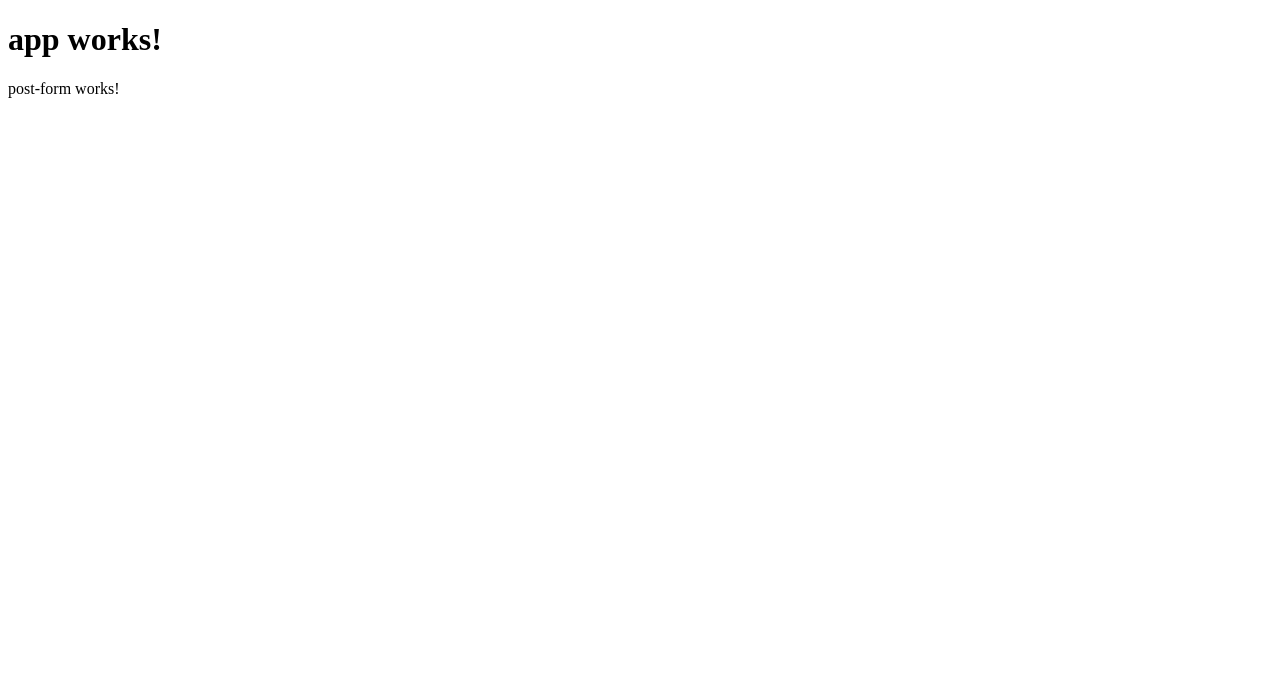
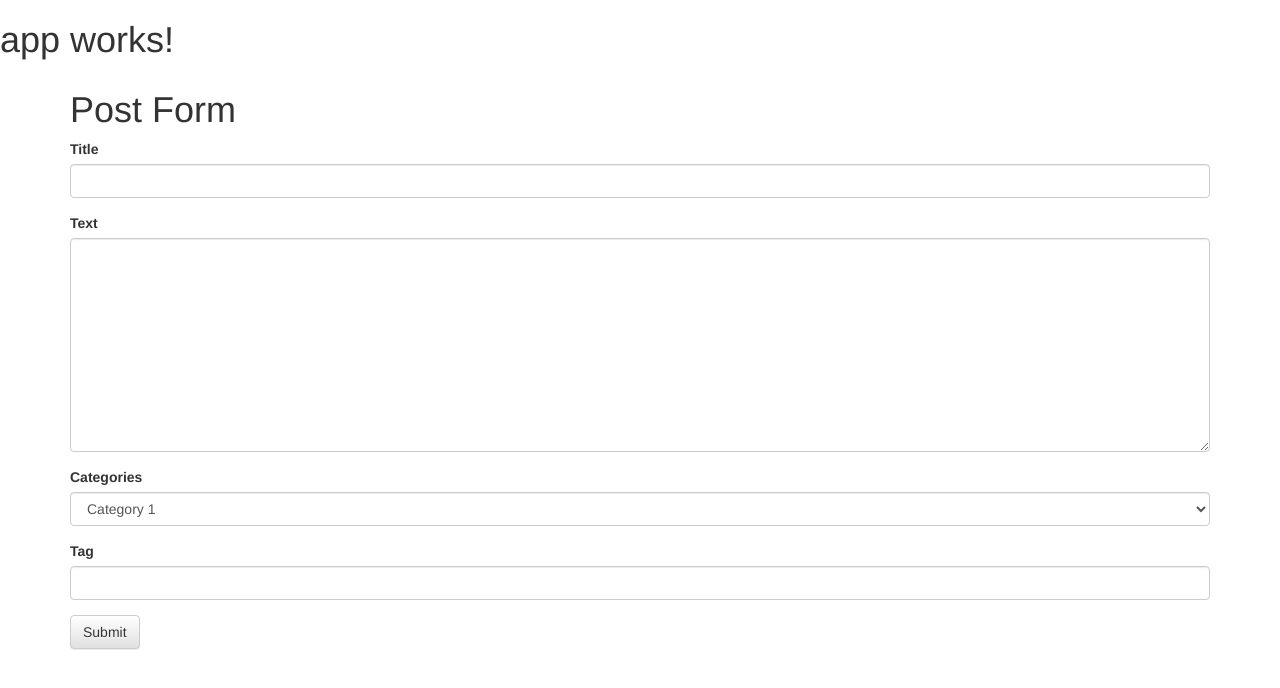
Before and after one commit to WeAreOne/ng-forms, an Angular app: page / in a window 1280 px wide. Shown: the top 688 px of the page. Built offline with nearby package versions, Linux system fonts and the light colour scheme.

Commit message:
Création du template

```diff
--- a/src/app/posts/post-form/post-form.component.html
+++ b/src/app/posts/post-form/post-form.component.html
@@ -1,3 +1,24 @@
-<p>
-  post-form works!
-</p>
+<div class="container">
+  <h1>Post Form</h1>
+  <form>
+    <div class="form-group">
+      <label for="title">Title</label>
+      <input type="text" name="title" id="title" class="form-control" required>
+    </div>
+    <div class="form-group">
+      <label for="text">Text</label>
+      <textarea name="text" id="text" cols="30" rows="10" class="form-control" required></textarea>
+    </div>
+    <div class="form-group">
+      <label for="category">Categories</label>
+      <select class="form-control" name="category" id="category">
+        <option *ngFor="let category of categories" [value]="category">{{ category }}</option>
+      </select>
+    </div>
+    <div class="form-group">
+      <label for="tag">Tag</label>
+      <input type="text" name="tag" id="tag" class="form-control">
+    </div>
+    <button type="submit" class="btn btn-default">Submit</button>
+  </form>
+</div>
--- a/src/index.html
+++ b/src/index.html
@@ -7,6 +7,12 @@
 
   <meta name="viewport" content="width=device-width, initial-scale=1">
   <link rel="icon" type="image/x-icon" href="favicon.ico">
+
+  <!-- Latest compiled and minified CSS -->
+  <link rel="stylesheet" href="https://maxcdn.bootstrapcdn.com/bootstrap/3.3.7/css/bootstrap.min.css" integrity="sha384-BVYiiSIFeK1dGmJRAkycuHAHRg32OmUcww7on3RYdg4Va+PmSTsz/K68vbdEjh4u" crossorigin="anonymous">
+
+  <!-- Optional theme -->
+  <link rel="stylesheet" href="https://maxcdn.bootstrapcdn.com/bootstrap/3.3.7/css/bootstrap-theme.min.css" integrity="sha384-rHyoN1iRsVXV4nD0JutlnGaslCJuC7uwjduW9SVrLvRYooPp2bWYgmgJQIXwl/Sp" crossorigin="anonymous">
 </head>
 <body>
   <app-root>Loading...</app-root>
```
